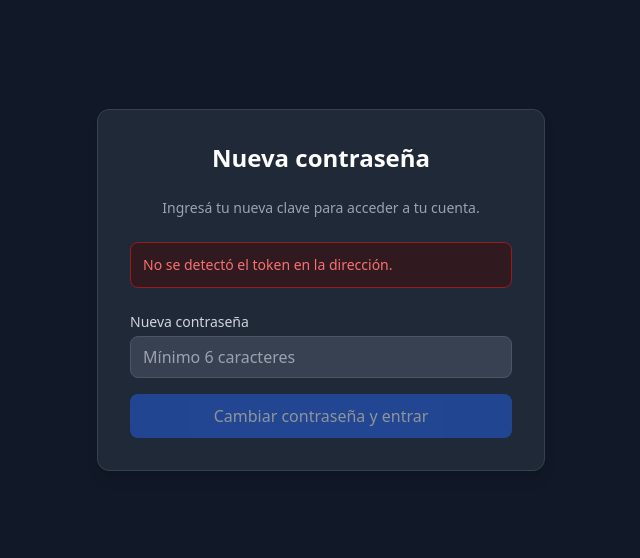
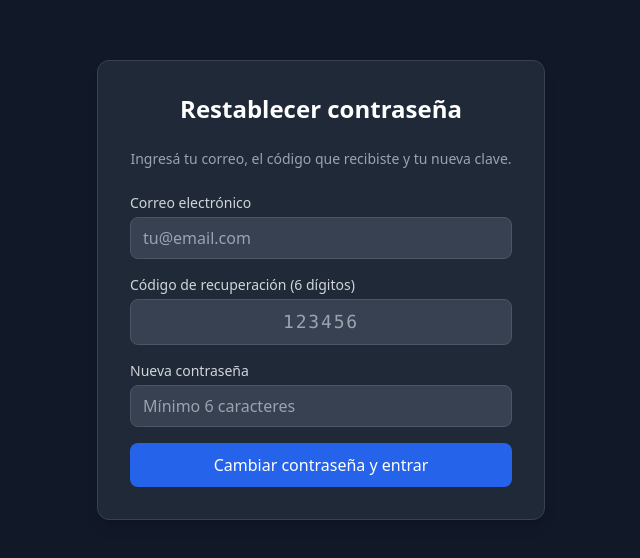
Before and after one commit to bsoria-appapuesta/FacilApp, a Next.js app: page /recuperar-clave in a window 1280 px wide. Shown: the part 110-668 px from the top of the page, without its empty margins (319-959 px from the left). Built offline with nearby package versions, Linux system fonts and the light colour scheme.

Commit message:
Recu nueva

```diff
--- a/app/recuperar-clave/page.tsx
+++ b/app/recuperar-clave/page.tsx
@@ -1,65 +1,17 @@
 'use client'
 
-import { useState, useEffect } from 'react'
+import { useState } from 'react'
 import { useRouter } from 'next/navigation'
 import { supabase } from '@/lib/supabase'
 
 export default function RecuperarClavePage() {
+  const [email, setEmail] = useState('')
+  const [codigo, setCodigo] = useState('')
   const [password, setPassword] = useState('')
   const [loading, setLoading] = useState(false)
-  const [tokenListo, setTokenListo] = useState(false)
   const [mensaje, setMensaje] = useState<string | null>(null)
   const [error, setError] = useState<string | null>(null)
   const router = useRouter()
-
-  useEffect(() => {
-    const procesarToken = async () => {
-      // 1. Extraer los parámetros del hash (#) o de la query (?)
-      const hash = window.location.hash.substring(1)
-      const search = window.location.search.substring(1)
-      const params = new URLSearchParams(hash || search)
-
-      const tokenHash = params.get('token_hash') || params.get('access_token')
-
-      if (tokenHash) {
-        // Si es el token hexadecimal de Supabase, lo verificamos como OTP de recuperación
-        const { error: otpError } = await supabase.auth.verifyOtp({
-          token_hash: tokenHash,
-          type: 'recovery',
-        })
-
-        if (!otpError) {
-          setTokenListo(true)
-          setError(null)
-          return
-        }
-
-        // Si falló verifyOtp, intentamos como sesión normal por si fuese un JWT
-        const { error: sessionError } = await supabase.auth.setSession({
-          access_token: tokenHash,
-          refresh_token: params.get('refresh_token') || '',
-        })
-
-        if (!sessionError) {
-          setTokenListo(true)
-          setError(null)
-          return
-        }
-
-        setError('El enlace expiró o no es válido. Solicitá uno nuevo.')
-      } else {
-        // Comprobar si ya existía una sesión activa
-        const { data: { session } } = await supabase.auth.getSession()
-        if (session) {
-          setTokenListo(true)
-        } else {
-          setError('No se detectó el token en la dirección.')
-        }
-      }
-    }
-
-    procesarToken()
-  }, [])
 
   const handleUpdatePassword = async (e: React.FormEvent) => {
     e.preventDefault()
@@ -67,12 +19,26 @@ export default function RecuperarClavePage() {
     setError(null)
     setMensaje(null)
 
-    const { error } = await supabase.auth.updateUser({
+    // 1. Validar el código numérico recibido por correo
+    const { error: otpError } = await supabase.auth.verifyOtp({
+      email: email.trim(),
+      token: codigo.trim(),
+      type: 'recovery',
+    })
+
+    if (otpError) {
+      setError('El código ingresado es incorrecto o ya expiró.')
+      setLoading(false)
+      return
+    }
+
+    // 2. Establecer la nueva contraseña
+    const { error: updateError } = await supabase.auth.updateUser({
       password: password,
     })
 
-    if (error) {
-      setError(error.message)
+    if (updateError) {
+      setError(updateError.message)
       setLoading(false)
     } else {
       setMensaje('Contraseña actualizada con éxito. Redirigiendo...')
@@ -85,9 +51,9 @@ export default function RecuperarClavePage() {
   return (
     <div className="flex min-h-screen items-center justify-center p-4 bg-gray-900 text-white">
       <div className="w-full max-w-md p-8 space-y-6 bg-gray-800 rounded-xl shadow-lg border border-gray-700">
-        <h2 className="text-2xl font-bold text-center">Nueva contraseña</h2>
+        <h2 className="text-2xl font-bold text-center">Restablecer contraseña</h2>
         <p className="text-sm text-center text-gray-400">
-          Ingresá tu nueva clave para acceder a tu cuenta.
+          Ingresá tu correo, el código que recibiste y tu nueva clave.
         </p>
 
         {error && (
@@ -105,6 +71,35 @@ export default function RecuperarClavePage() {
         <form onSubmit={handleUpdatePassword} className="space-y-4">
           <div>
             <label className="block text-sm font-medium text-gray-300">
+              Correo electrónico
+            </label>
+            <input
+              type="email"
+              value={email}
+              onChange={(e) => setEmail(e.target.value)}
+              required
+              placeholder="tu@email.com"
+              className="w-full mt-1 px-3 py-2 bg-gray-700 border border-gray-600 rounded-lg text-white focus:ring-2 focus:ring-blue-500 focus:outline-none"
+            />
+          </div>
+
+          <div>
+            <label className="block text-sm font-medium text-gray-300">
+              Código de recuperación (6 dígitos)
+            </label>
+            <input
+              type="text"
+              value={codigo}
+              onChange={(e) => setCodigo(e.target.value)}
+              required
+              maxLength={10}
+              placeholder="123456"
+              className="w-full mt-1 px-3 py-2 bg-gray-700 border border-gray-600 rounded-lg text-white text-center tracking-widest text-lg font-mono focus:ring-2 focus:ring-blue-500 focus:outline-none"
+            />
+          </div>
+
+          <div>
+            <label className="block text-sm font-medium text-gray-300">
               Nueva contraseña
             </label>
             <input
@@ -120,10 +115,10 @@ export default function RecuperarClavePage() {
 
           <button
             type="submit"
-            disabled={loading || !tokenListo}
+            disabled={loading}
             className="w-full py-2.5 px-4 text-white font-medium bg-blue-600 hover:bg-blue-700 rounded-lg transition-colors disabled:opacity-50"
           >
-            {loading ? 'Guardando...' : 'Cambiar contraseña y entrar'}
+            {loading ? 'Validando...' : 'Cambiar contraseña y entrar'}
           </button>
         </form>
       </div>
```
